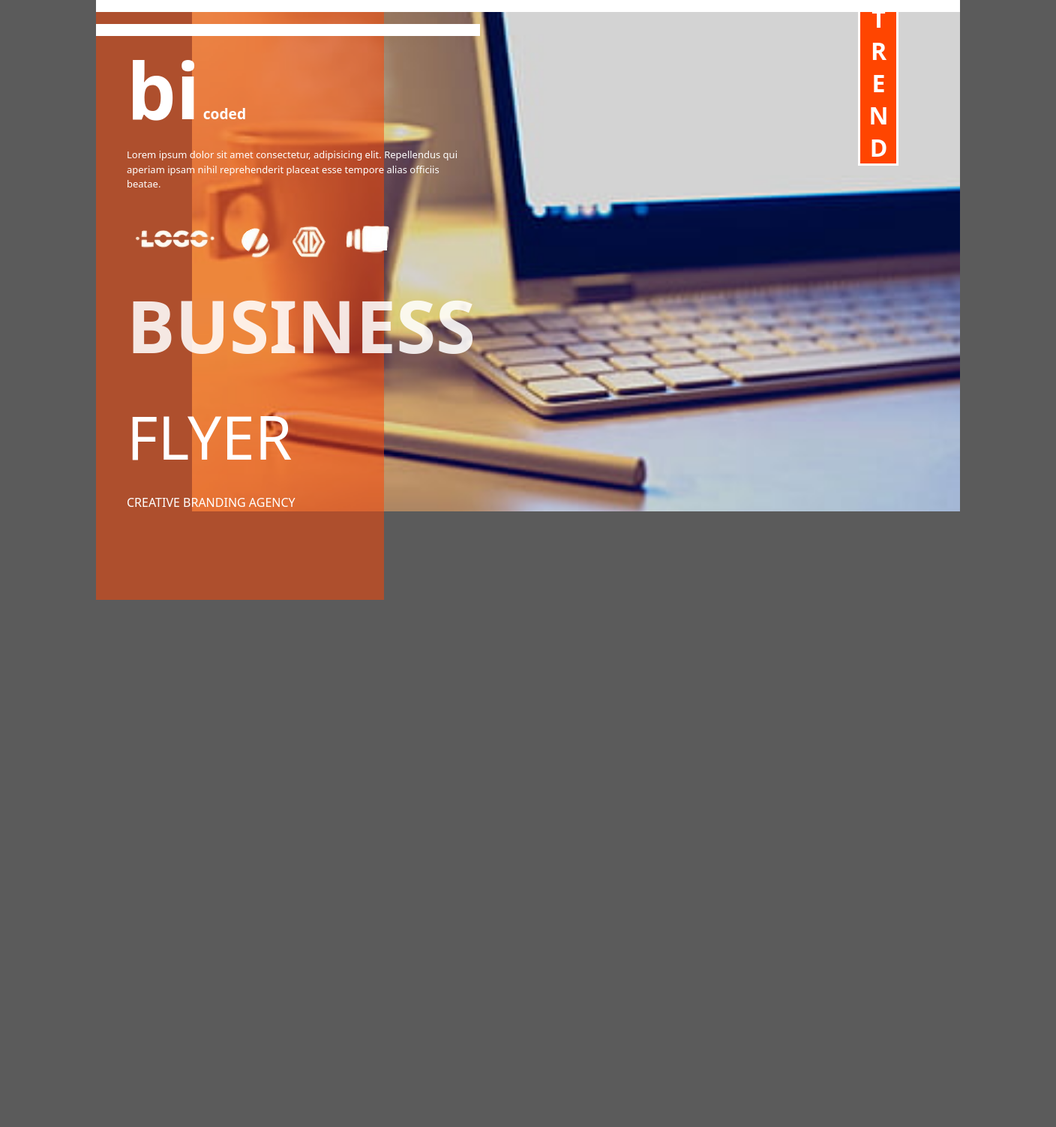
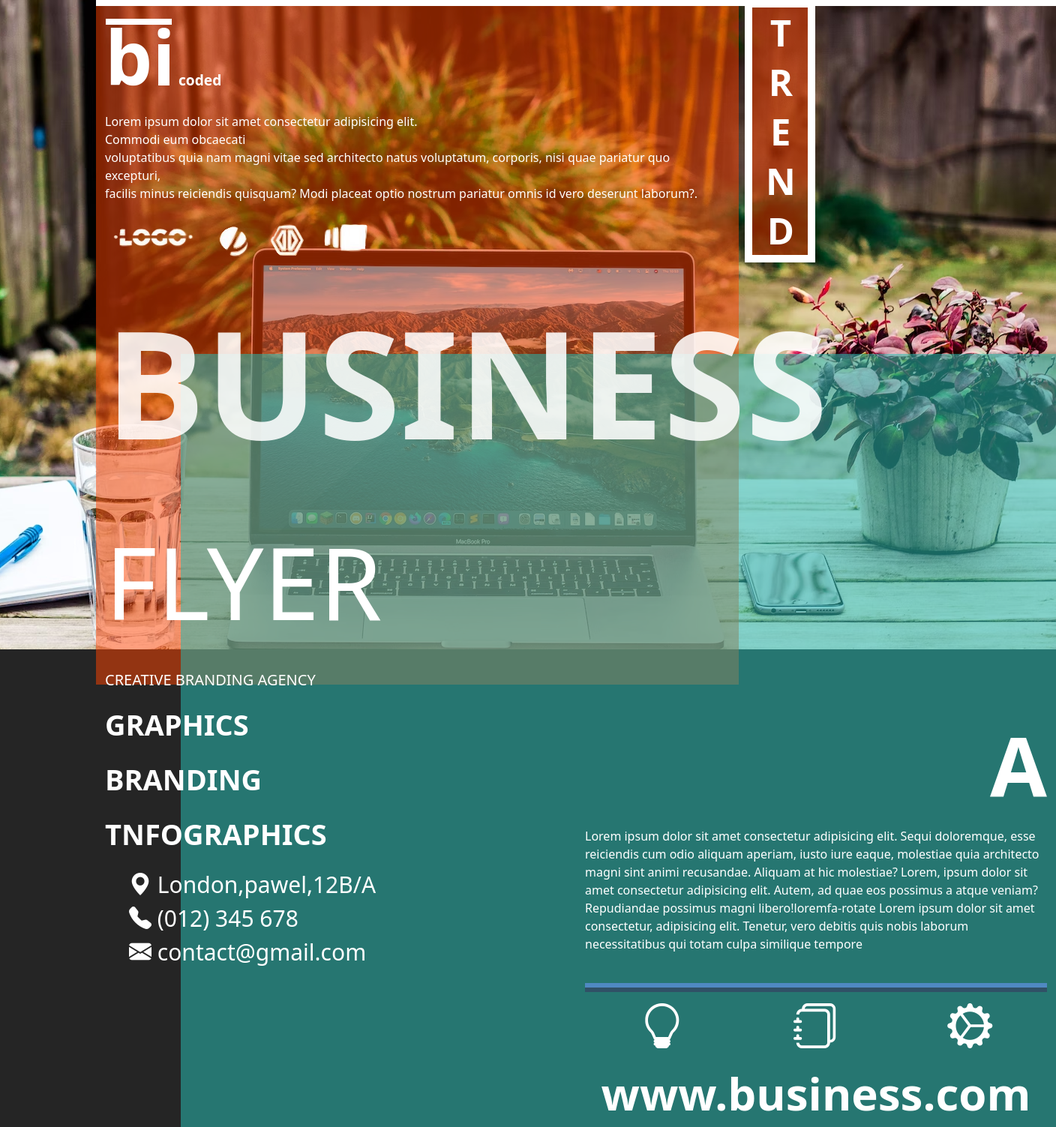
Before and after one commit to Mayurimanek11/layout_5, a plain HTML site: page index.html in a window 1280 px wide. Shown: the whole page at 75% size, 1408 px wide, since content can reach past the window. Before the commit the page ends 800 px from the top, so only its background shows below. Drawn offline with nearby package versions, Linux system fonts and the light colour scheme.

Commit message:
fotter add

```diff
--- a/index.html
+++ b/index.html
@@ -20,26 +20,26 @@
 </head>
 
 <body>
-    <div class="container">
+    <div class="main_img"></div>
+    <div class="orange_bg"></div>
+    <div class="blue_bg"></div>
+
+    <section>
+        <div class="container-fluid">
+            <div class="row">
                 <div class="top_line1">
 
                 </div>
                 <div class="top_line2">
                 </div>
-        <!------------------main img-------------->
-        <div class="main_img">
-            <img class="main_img" src="img/main_img.jpg" alt="img">
 
-        </div>
-        <!------------------header--------------->
-        <!----------------------------orenge part----------------------------------------------------------->
-        <div class="trend_flex flex">
-            <div class="orange_bg">
+                <div class="col-lg-8">
+
+                    <!----orenge part-------------->
                     <div class="header_bi">
                         <span class="bi">bi</span>
                         <span class="coded">coded</span>
-                    <p class="logo_paragraph ">Lorem ipsum dolor sit amet consectetur, adipisicing elit. Repellendus qui
-                        aperiam ipsam nihil reprehenderit placeat esse tempore alias officiis beatae.</p>
+                        <div class="logo_paragraph ">Lorem ipsum dolor sit amet consectetur adipisicing elit. <br>Commodi eum obcaecati<br> voluptatibus quia nam magni vitae sed architecto natus voluptatum, corporis, nisi quae pariatur quo excepturi,<br> facilis minus reiciendis quisquam? Modi placeat optio nostrum pariatur omnis id vero deserunt laborum?.</div>
 
 
                         <div class="logo">
@@ -48,6 +48,23 @@
                             <img src="img/logo3.png" alt="logo">
                             <img src="img/logo4.png" alt="logo">
                         </div>
+                    </div>
+
+
+                </div>
+                <!---------------trnd----------->
+                <div class="col-lg-4">
+                    <div class="trend">TREND</div>
+
+                </div>
+                </div>
+                </div>
+    </section>
+    <!--------------business----------------------->
+
+    <section>
+        <div class="container-fluid">
+            <div class="row">
                 <!-------------business-------------------->
                 <div class="business_div">
                     <p class="business">BUSINESS</p>
@@ -56,11 +73,57 @@
 
                 </div>
             </div>
+            <div class="row">
+                <!--------------------------------fotter---left-->
+                <div class="col-lg-6">
+                    <div class="footer_items">
+                        <p>GRAPHICS</p>
+                        <P>BRANDING</P>
+                        <P>TNFOGRAPHICS</P>
+                    </div>
+                    <!-----------fotter icons------------>
+                    <div class="fotter_icons">
+                        <ul>
+                            <li><i class="bi bi-geo-alt-fill"></i> London,pawel,12B/A</li>
+                            <li><i class="bi bi-telephone-fill"></i> (012) 345 678</li>
+                            <li><i class="bi bi-envelope-fill"></i> contact@gmail.com</li>
+                        </ul>
+                    </div>
+                </div>
+                <!--------------------blue part----------------------->
+                <div class="col-lg-6">
+                    <div class="latter_a">A</div>
+                    <div class="blue_paragraph">
+                        Lorem ipsum dolor sit amet consectetur adipisicing elit. Sequi doloremque, esse reiciendis cum
+                        odio
+                        aliquam aperiam, iusto iure eaque, molestiae quia architecto magni sint animi recusandae.
+                        Aliquam at hic
+                        molestiae? Lorem, ipsum dolor sit amet consectetur adipisicing elit. Autem, ad quae eos possimus
+                        a atque
+                        veniam? Repudiandae possimus magni libero!loremfa-rotate Lorem ipsum dolor sit amet consectetur,
+                        adipisicing elit. Tenetur, vero debitis quis nobis laborum necessitatibus qui totam culpa
+                        similique tempore
+                    </div>
+                    <!-----blue line--------------->
+                    <div class="blue_hr1"></div>
+                    <div class="blue_hr2"></div>
+                    <!----------------setting icon--------------------->
+                    <div class="setting_icon">
+                        <i class="bi bi-lightbulb"></i>
+                        <i class="bi bi-journals"></i>
+                        <i class="bi bi-gear-wide-connected"></i>
+                    </div>
+                    <div class="www_bs">www.business.com</div>
 
 
                 </div>
-            <div class="trend">TREND</div>
             </div>
+        </div>
+    </section>
+
+
+
+
 
     <script src="https://code.jquery.com/jquery-3.2.1.slim.min.js"></script>
     <script src="https://cdn.jsdelivr.net/npm/popper.js@1.12.9/dist/umd/popper.min.js"></script>
--- a/style.css
+++ b/style.css
@@ -1,36 +1,44 @@
 body
 {
-    background-color: rgba(0, 0, 0, 0.644);
-    position: static;
+    background-color :rgba(0, 0, 0, 0.856);
+    position: relative;
     z-index: 1;
+    left:10%;
+
 }
 .main_img
 {
-    width:80vw;
-    height:auto;
+    background-image: url('img/bgimg.avif');
+    background-repeat: no-repeat;
+    width: 1551px;
+    height: 866px;
     position: absolute;
     z-index: -3;
     right:0%;
+
+
 }
 /*------------top line one-------------*/
 .top_line1
 {
-    width: 90vw;
-    height: 2vh;
+    width:100%;
+    height: 8px;
     background-color: white;
     position:absolute;
-    right: 0%;
+
 }
 .top_line2
 {
-    width: 40vw;
-    height: 2vh;
-    background-color:white;
-    position:absolute;
-    margin-top:4vh;
-    left:10vw ;
+    width: 88px;
+    height: 8px;
+    background-color: white;
+    position: absolute;
+    margin-top:25px;
+    left: 1%;
+}
 
-}
+
+
 /*------------------trend-------------*/
  .trend
 {
@@ -38,31 +46,29 @@ body
     text-orientation:upright;
     writing-mode: vertical-lr;
     color: white;
-    font-size: 2rem;
+    font-size: 49px;
     font-weight: bolder;
-    border: 0.1em solid;
-    background-color: orangered;
-     float:right;
+    border: 10px  solid;
+    background-color: rgba(255, 68, 0, 0.507);
+
 }
 
 /*-----------------orange_bg-------------------*/
 .orange_bg
 {
-    display: flex   ;
+
     background-color: rgba(255, 68, 0, 0.507);
     position:absolute;
-    width: 30vw;
-    height: 100vh;
-    z-index: -1;
-    left:10vw;
-    padding: 41px;
-    margin: 0%;
+    width: 857px;
+    height: 913px;
+    z-index: -2;
+
 }
 /*---------------------------logo--------------------*/
 .header_bi .bi
 {
     color: white;
-    font-size: 13vh;
+    font-size: 100px;
     font-weight:800;
 }
 .header_bi .coded
@@ -73,22 +79,18 @@ body
 }
 .logo_paragraph
 {
-    flex: content;
-    display: block;
+    text-align:left;
     color: white;
-    font-size:small;
+    font-size:medium;
 }
+
 /*-----------------------------business---------------------------------*/
-/* .business_div
-{
-    display: flex;
-    justify-content: center;
-} */
+
 .business
 {
 
     font-weight: bold;
-    font-size:6rem;
+    font-size:199px;
     color:rgba(255, 255, 255, 0.87);
 
 
@@ -98,79 +100,76 @@ body
 {
 
     color: white;
-    font-size:5rem;
+    font-size:134px;
 }
 .creative
 {
 
     color: white;
-    font-size:1rem;
+    font-size:20px;
 }
 
 /*------------------- FOTTER_RIGHT PART---------*/
 .footer_items
 {
     color: white;
-    font-size:1rem;;
+    font-size: 38px;
+    font-weight: 700;
 }
+
 
 .fotter_icons
 {
-    color:white
+    color:white;
+    font-size:30px;
 }
 
  ul li
 {
     list-style-type: none;
 }
-.bi::before
-{
-    font-size: 2rem;
-    height: 0.5rem;
 
-}
 /*---------------------------------------blue part---------------*/
 .blue_bg
 {
     background-color: rgb(39 185 176 / 55%);
     position:absolute;
-    width: 30vw;
-    height: 100vh;
-    /* right: 0%;
-    bottom: 0%; */
+    width: 1167px;
+    height: 1031px;
+     right: 0%;
+     bottom: 0%;
     z-index: -2;
 
 }
 .latter_a
 {
-    margin-top: 30vh;
-    font-size: 4rem;;
+    font-size: 110px;
     color: white;
     text-align: right;
     font-weight: 700;
 }
 .blue_paragraph
 {
-    text-align: right;
-    font-size: small;
+    /* text-align: right; */
+    font-size: medium;
     color: white;
 }
 .blue_hr1
 {
-    margin-top: 8vh;
-    border: 0.2rem rgba(100, 148, 237, 0.657) solid;
+    margin-top: 40px;
+    border: 3px  rgba(100, 148, 237, 0.657) solid;
 }
 .blue_hr2
 {
-    border: 0.2rem rgba(52, 69, 99, 0.759) solid;
+    border: 3px  rgba(52, 69, 99, 0.759) solid;
 }
 .setting_icon
 {
     display: flex;
     justify-content:space-around;
     color: white;
-    text-align: center;
-    margin-top: 8vh;
+    font-size: 60px;
+
 
 }
 .www_bs
@@ -178,6 +177,7 @@ body
     color: white;
     text-align: center;
     font-weight: bold;
-    margin-top: 8vh;
+    font-size:60px;
+
 
 }
```
Also changed, not shown: img/bg_img.jpg (added), img/bgimg.avif (added), img/img.avif (added), img/main_img.jpg (deleted). Lines whose indentation alone changed are shown as unchanged.
